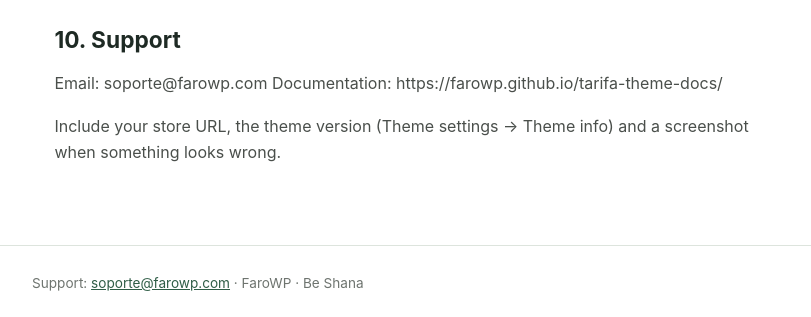
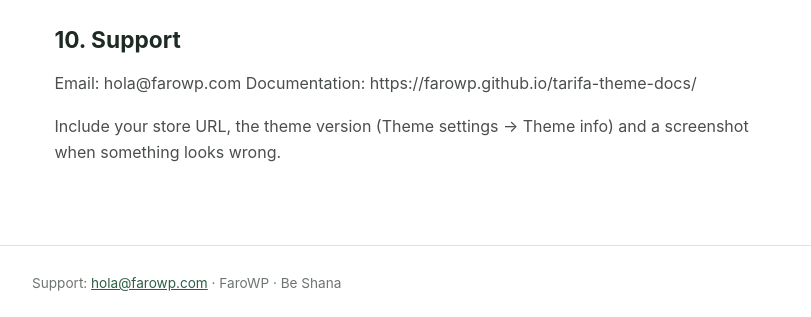
Before and after one commit to farowp/ladder-theme-docs, a plain HTML site: page index.html in a window 1280 px wide. Shown: the part 3997-4314 px from the top of the page, without its empty margins (218-1029 px from the left). Drawn offline with Linux system fonts and the light colour scheme.

Commit message:
Soporte: hola@farowp.com

```diff
--- a/index.html
+++ b/index.html
@@ -215,14 +215,14 @@ Theme settings → Colors. All sections read the same variables.</p>
 <p><strong>How do I add a new break?</strong>
 Edit the product metafield or change the three default breaks in the product section settings.</p>
 <h2 id="10-support">10. Support</h2>
-<p>Email: soporte@farowp.com
+<p>Email: hola@farowp.com
 Documentation: https://farowp.github.io/tarifa-theme-docs/</p>
 <p>Include your store URL, the theme version (Theme settings → Theme info) and a screenshot when something looks
 wrong.</p>
 </main>
 <footer>
   <div class="wrap">
-    Support: <a href="mailto:soporte@farowp.com">soporte@farowp.com</a> · FaroWP · Be Shana
+    Support: <a href="mailto:hola@farowp.com">hola@farowp.com</a> · FaroWP · Be Shana
   </div>
 </footer>
 </body>
```
Also changed, not shown: 1 other file.
